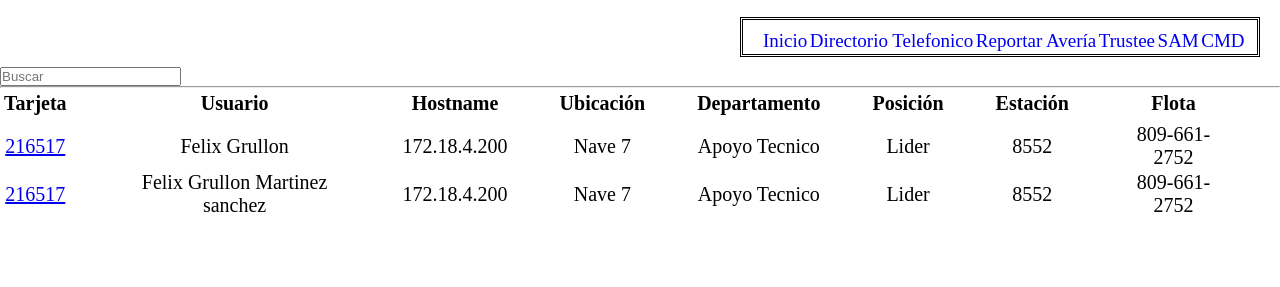
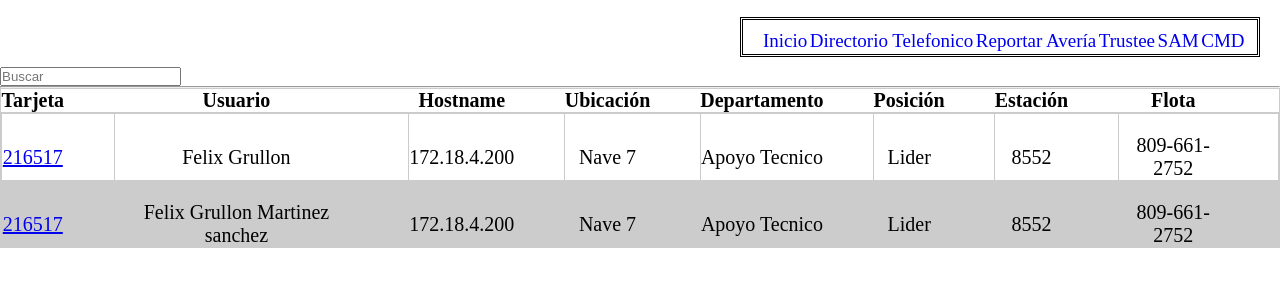
Before and after one commit to DevepSanchez/Desarollo, a plain HTML site: page directorio.html in a window 1280 px wide. Shown: the part 89-376 px from the top of the page. Drawn offline with Linux system fonts and the light colour scheme.

Commit message:
Actualizaciones realizadas

```diff
--- a/css/style.css
+++ b/css/style.css
@@ -124,6 +124,19 @@ tr .table-container {
     border-style: groove; color: red;
 }
 
+.fill-table {
+
+    border-collapse: collapse;
+}
+
+.fill-table .title-head tr,
+.content-tbl tr,
+.fill-table .title-head tr td,
+.content-tbl tr td{
+
+    border: .1rem solid #ccc;
+}
+
 .title-head tr th,
 .content-tbl tr td
  {
@@ -131,10 +144,13 @@ tr .table-container {
     text-align: center;
     padding-right: 5rem;
 
+
 }
 
-/* .content-tbl tr td{
-    font-size: 2rem;
-    padding: 0 auto;
-    padding-right: 5rem;
-} */
+.content-tbl tr td{
+    padding-top: 2rem;
+}
+
+.content-tbl tr:nth-child(even){
+    background-color: #ccc;
+}
```
